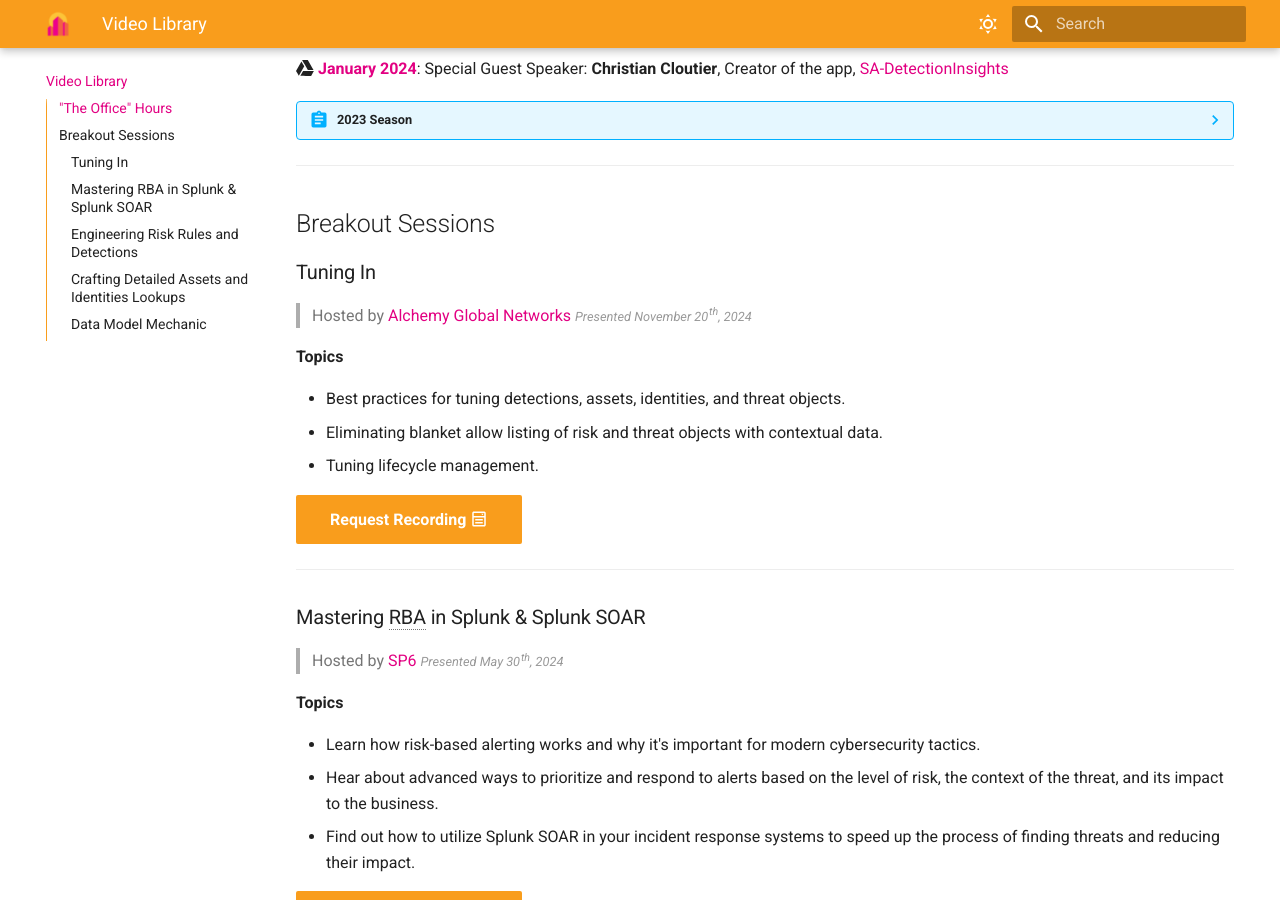
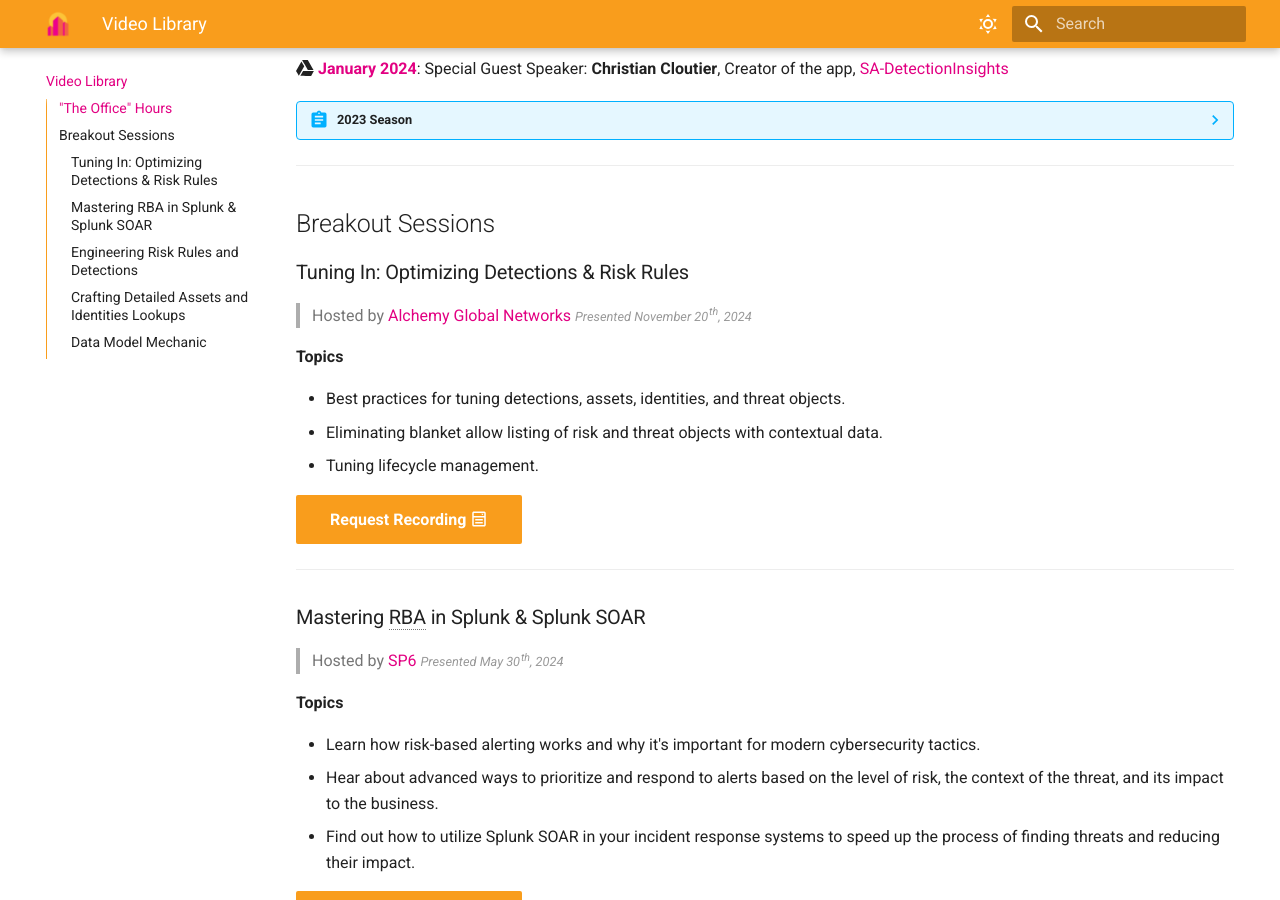
Before and after one commit to rba-community/rba-community, an MkDocs documentation site: the page built from docs/library/index.md, in a window 1280 px wide and 900 px high, scrolled down 794 px. Built offline with MkDocs 1.6.1 and Material for MkDocs 9.7.7, drawn with Linux system fonts in a browser that asks for light colours.

Commit message:
Update index.md
Signed-off-by: RBA Community Admin <admin@rba.community>

```diff
--- a/docs/library/index.md
+++ b/docs/library/index.md
@@ -50,7 +50,7 @@
 
 ## Breakout Sessions
 
-### Tuning In
+### Tuning In: Optimizing Detections & Risk Rules
 
 > Hosted by [Alchemy Global Networks](https://www.alchemy-global.net){ target="blank" } <small>_Presented November 20^th^, 2024_</small>
 
```
